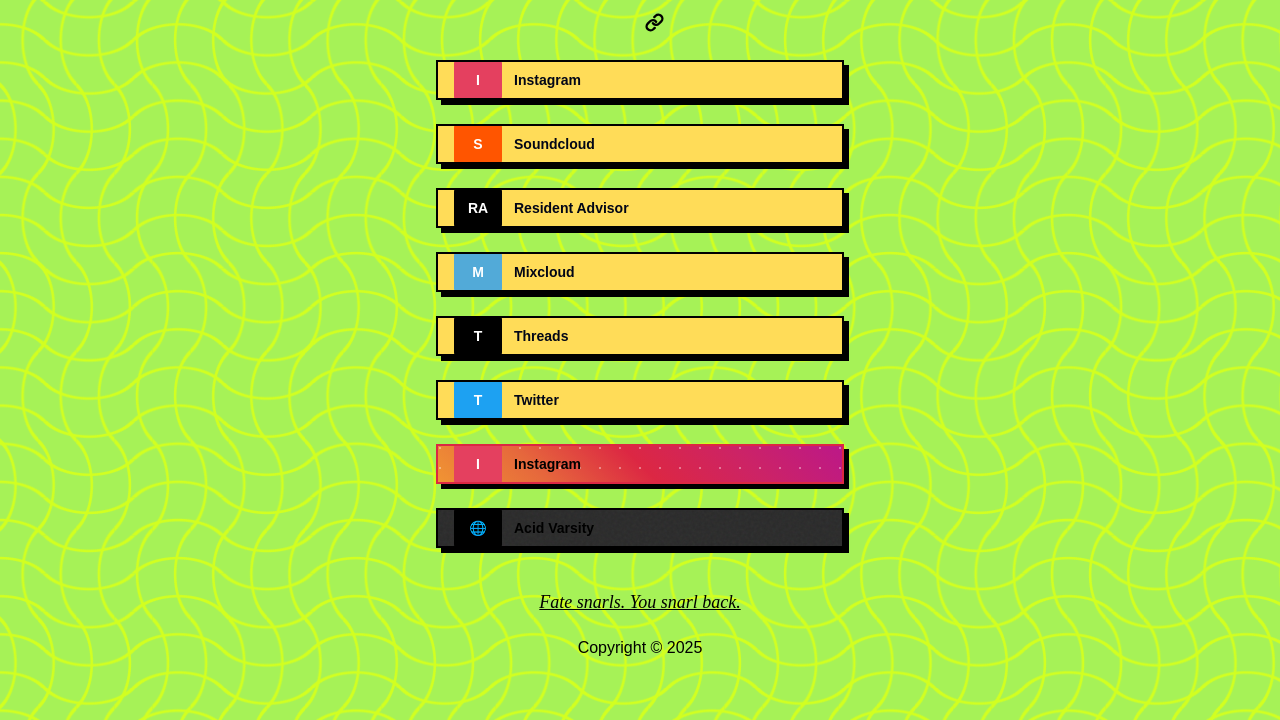
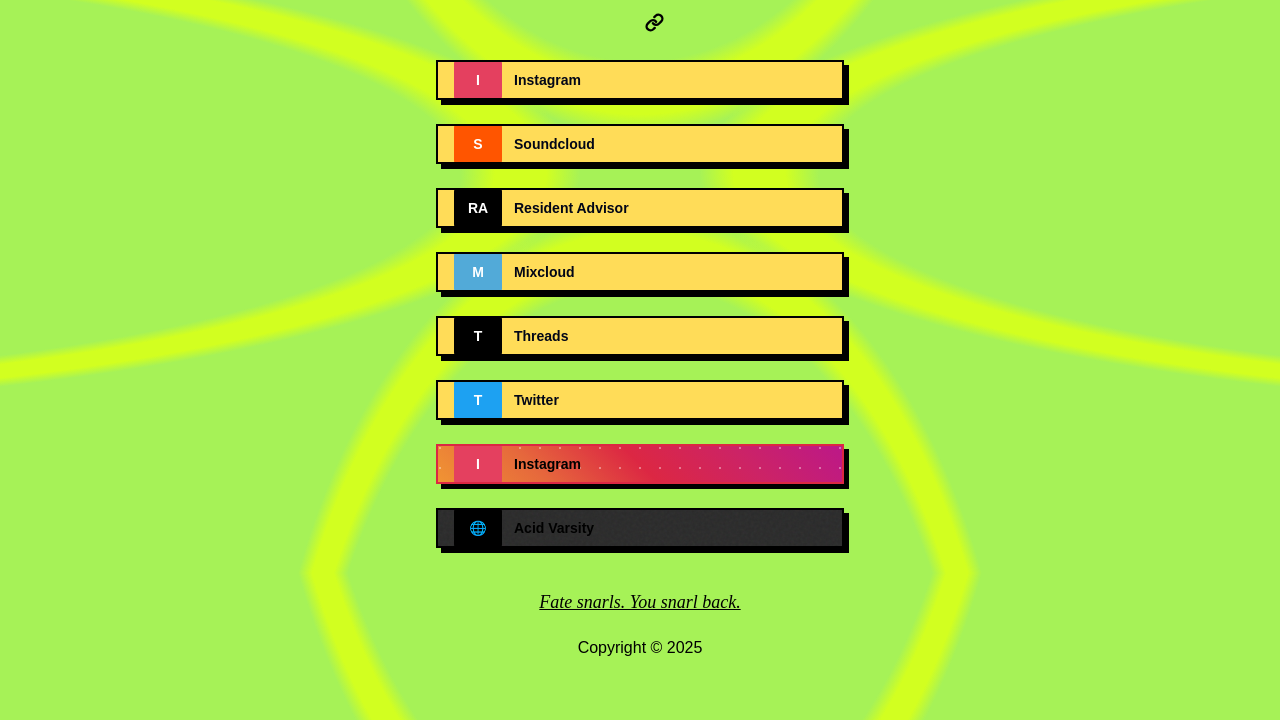
Before and after one commit to antithetic/consent-links, an Astro site: page / in a window 1280 px wide. Shown: the part 227-947 px from the top of the page. Built offline with nearby package versions, Linux system fonts and the light colour scheme; Astro itself is replaced by a stand-in of ours; some icons are missing; a web font is replaced by a local one.

Commit message:
bg-attachment fixed

```diff
--- a/src/layouts/LinksLayout.astro
+++ b/src/layouts/LinksLayout.astro
@@ -131,6 +131,7 @@
         background-size:
           calc(var(--s) / 4.667) var(--s),
           var(--s) calc(var(--s) / 4.667);
+        @apply bg-fixed;
       }
       body {
         font-family: "Outfit Variable", sans-serif;
```
